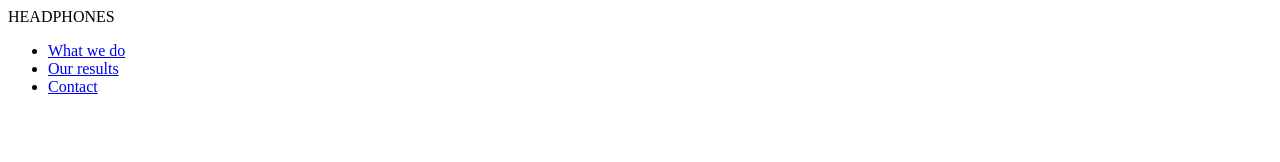
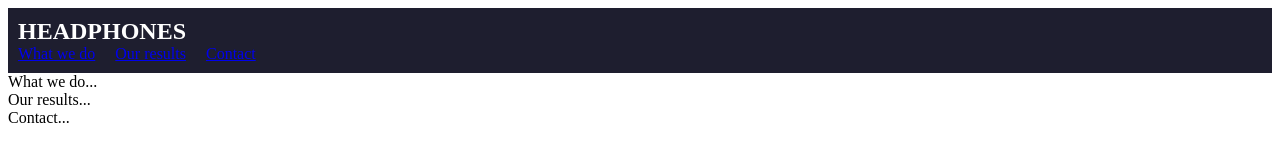
Before and after one commit to hawig12/alx_html_css, a plain HTML site: page headphones/8-index.html in a window 1280 px wide. Drawn offline with Linux system fonts and the light colour scheme; files that its build step writes are made by us from their sources.

Commit message:
Update 8-index.html

```diff
--- a/headphones/8-index.html
+++ b/headphones/8-index.html
@@ -1,11 +1,22 @@
+<!DOCTYPE html>
+<html lang="en">
+<head>
+  <meta charset="UTF-8" />
+  <meta name="viewport" content="width=device-width, initial-scale=1.0" />
+  <title>Headphones</title>
+  <link rel="stylesheet" href="styles.css" />
+  <link rel="stylesheet" href="icons/style.css" /> <!-- For icons -->
+</head>
+<body>
+  <!-- HEADER with Hamburger -->
   <header class="main-header">
     <div class="container header-content">
       <div class="logo">HEADPHONES</div>
       <nav class="nav">
         <ul class="nav-links">
-        <li><a href="#">What we do</a></li>
-        <li><a href="#">Our results</a></li>
-        <li><a href="#">Contact</a></li>
+          <li><a href="#what-we-do">What we do</a></li>
+          <li><a href="#our-results">Our results</a></li>
+          <li><a href="#contact">Contact</a></li>
         </ul>
         <div class="hamburger" id="hamburger">
           <span></span>
@@ -15,3 +26,21 @@
       </nav>
     </div>
   </header>
+
+  <!-- Dummy Sections -->
+  <section id="what-we-do" class="dummy-section">What we do...</section>
+  <section id="our-results" class="dummy-section">Our results...</section>
+  <section id="contact" class="dummy-section">Contact...</section>
+
+  <!-- JavaScript -->
+  <script>
+    const hamburger = document.getElementById('hamburger');
+    const navLinks = document.querySelector('.nav-links');
+
+    hamburger.addEventListener('click', () => {
+      navLinks.classList.toggle('active');
+      hamburger.classList.toggle('open');
+    });
+  </script>
+</body>
+</html>
```
Lines whose indentation alone changed are shown as unchanged.
